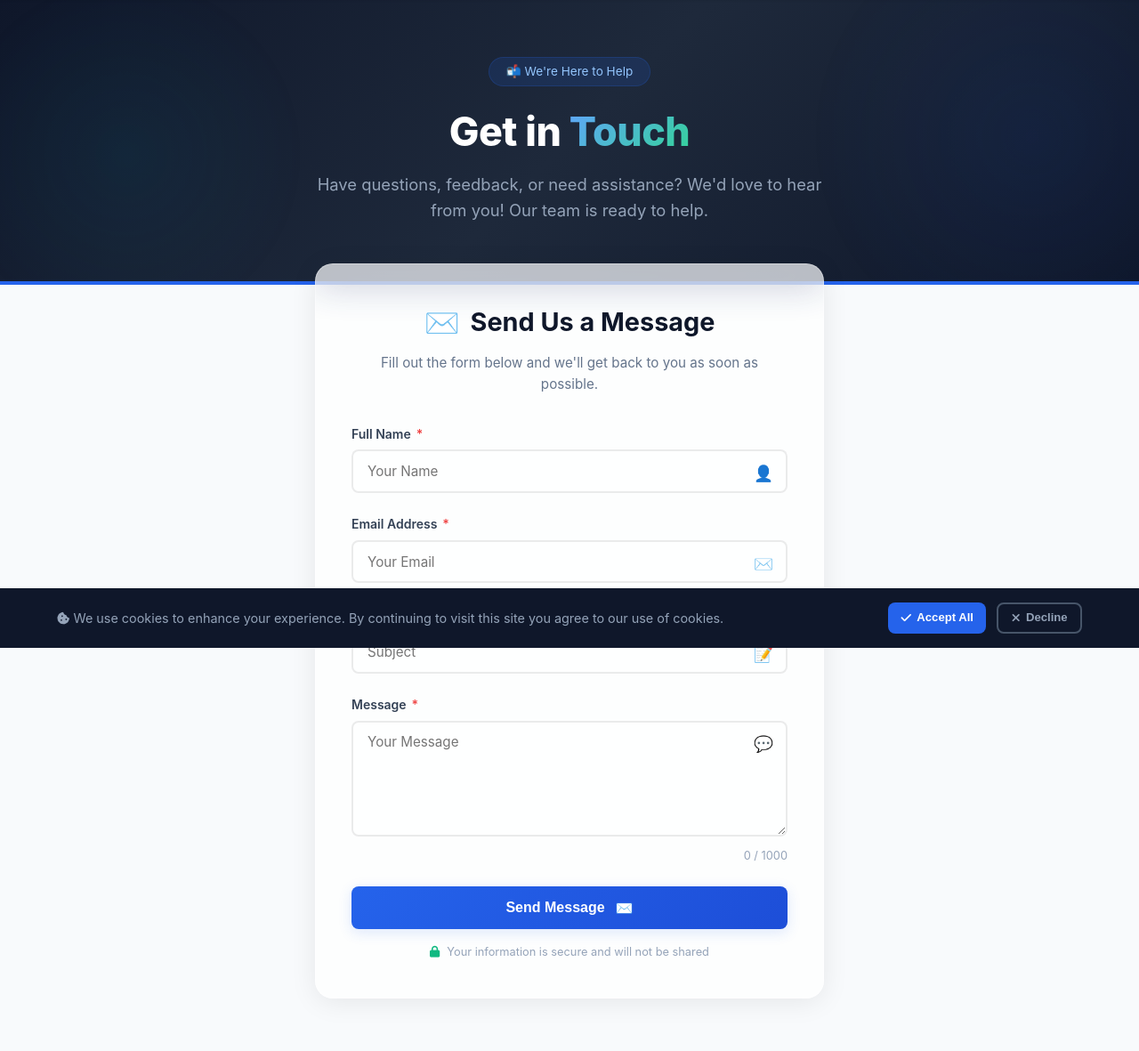
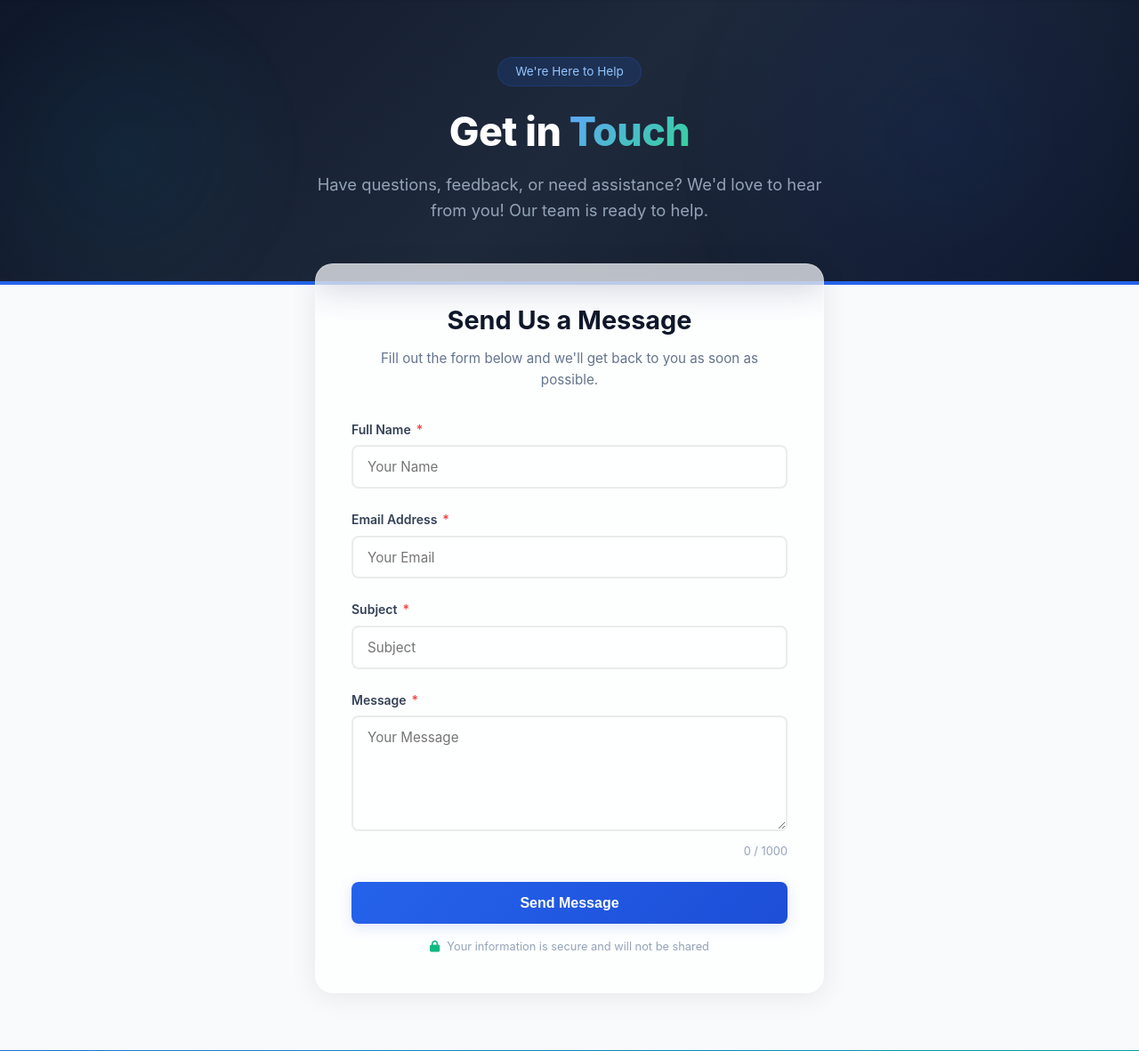
Before and after one commit to danishumer9988/Rf-site-2, a Django app: page /contact/ in a window 1280 px wide. Shown: the part 72-1253 px from the top of the page at 89% size. Run offline with Django 5.2, Linux system fonts and the light colour scheme; data that the repository does not hold is empty.

Commit message:
Update project

```diff
--- a/templates/base.html
+++ b/templates/base.html
@@ -2377,20 +2377,20 @@
 </div>
 
 <!-- ==================== COOKIE CONSENT BANNER ==================== -->
-<div class="cookie-banner" id="cookieBanner">
-    <p>
-        <i class="fas fa-cookie-bite"></i> We use cookies to enhance your experience.
-        By continuing to visit this site you agree to our use of cookies.
-    </p>
-    <div style="display: flex; gap: 0.75rem; flex-wrap: wrap;">
-        <button class="btn btn-primary btn-sm" onclick="acceptCookies()">
-            <i class="fas fa-check"></i> Accept All
-        </button>
-        <button class="btn btn-outline btn-sm" onclick="declineCookies()" style="border-color: #475569; color: #94a3b8;">
-            <i class="fas fa-times"></i> Decline
-        </button>
-    </div>
-</div>
+<!--<div class="cookie-banner" id="cookieBanner">-->
+<!--    <p>-->
+<!--        <i class="fas fa-cookie-bite"></i> We use cookies to enhance your experience.-->
+<!--        By continuing to visit this site you agree to our use of cookies.-->
+<!--    </p>-->
+<!--    <div style="display: flex; gap: 0.75rem; flex-wrap: wrap;">-->
+<!--        <button class="btn btn-primary btn-sm" onclick="acceptCookies()">-->
+<!--            <i class="fas fa-check"></i> Accept All-->
+<!--        </button>-->
+<!--        <button class="btn btn-outline btn-sm" onclick="declineCookies()" style="border-color: #475569; color: #94a3b8;">-->
+<!--            <i class="fas fa-times"></i> Decline-->
+<!--        </button>-->
+<!--    </div>-->
+<!--</div>-->
 
 <!-- ==================== FOOTER ==================== -->
 <footer class="footer">
--- a/templates/contact/contact.html
+++ b/templates/contact/contact.html
@@ -21,7 +21,7 @@
         position: absolute;
         top: -30%;
         right: -10%;
-        width: 500px;
+        width: 700px;
         height: 500px;
         background: radial-gradient(circle, rgba(37, 99, 235, 0.08) 0%, transparent 70%);
         border-radius: 50%;
@@ -459,7 +459,7 @@
 <!-- ==================== HEADER ==================== -->
 <div class="contact-header">
     <div class="header-content">
-        <div class="header-badge">📬 We're Here to Help</div>
+        <div class="header-badge"> We're Here to Help</div>
         <h1>Get in <span>Touch</span></h1>
         <p>Have questions, feedback, or need assistance? We'd love to hear from you! Our team is ready to help.</p>
     </div>
@@ -470,7 +470,6 @@
     <div class="contact-form-container">
         <div class="form-header">
             <h2>
-                <span class="form-icon">✉️</span>
                 Send Us a Message
             </h2>
             <p class="form-subtitle">Fill out the form below and we'll get back to you as soon as possible.</p>
@@ -479,7 +478,6 @@
         {% if messages %}
         {% for message in messages %}
         <div class="success-message">
-            <span class="success-icon">✅</span>
             <span>{{ message }}</span>
         </div>
         {% endfor %}
@@ -491,7 +489,6 @@
             <div class="form-group">
                 <label for="{{ form.name.id_for_label }}">Full Name <span class="required">*</span></label>
                 {{ form.name }}
-                <span class="field-icon">👤</span>
                 {% if form.name.errors %}
                 <div class="error-message">❌ {{ form.name.errors.0 }}</div>
                 {% endif %}
@@ -500,7 +497,6 @@
             <div class="form-group">
                 <label for="{{ form.email.id_for_label }}">Email Address <span class="required">*</span></label>
                 {{ form.email }}
-                <span class="field-icon">✉️</span>
                 {% if form.email.errors %}
                 <div class="error-message">❌ {{ form.email.errors.0 }}</div>
                 {% endif %}
@@ -509,7 +505,6 @@
             <div class="form-group">
                 <label for="{{ form.subject.id_for_label }}">Subject <span class="required">*</span></label>
                 {{ form.subject }}
-                <span class="field-icon">📝</span>
                 {% if form.subject.errors %}
                 <div class="error-message">❌ {{ form.subject.errors.0 }}</div>
                 {% endif %}
@@ -518,7 +513,6 @@
             <div class="form-group">
                 <label for="{{ form.message.id_for_label }}">Message <span class="required">*</span></label>
                 {{ form.message }}
-                <span class="field-icon">💬</span>
                 {% if form.message.errors %}
                 <div class="error-message">❌ {{ form.message.errors.0 }}</div>
                 {% endif %}
@@ -528,7 +522,7 @@
                 <span class="btn-content">
                     <span class="spinner"></span>
                     <span class="btn-text">Send Message</span>
-                    <span>✉️</span>
+
                 </span>
             </button>
 
```
